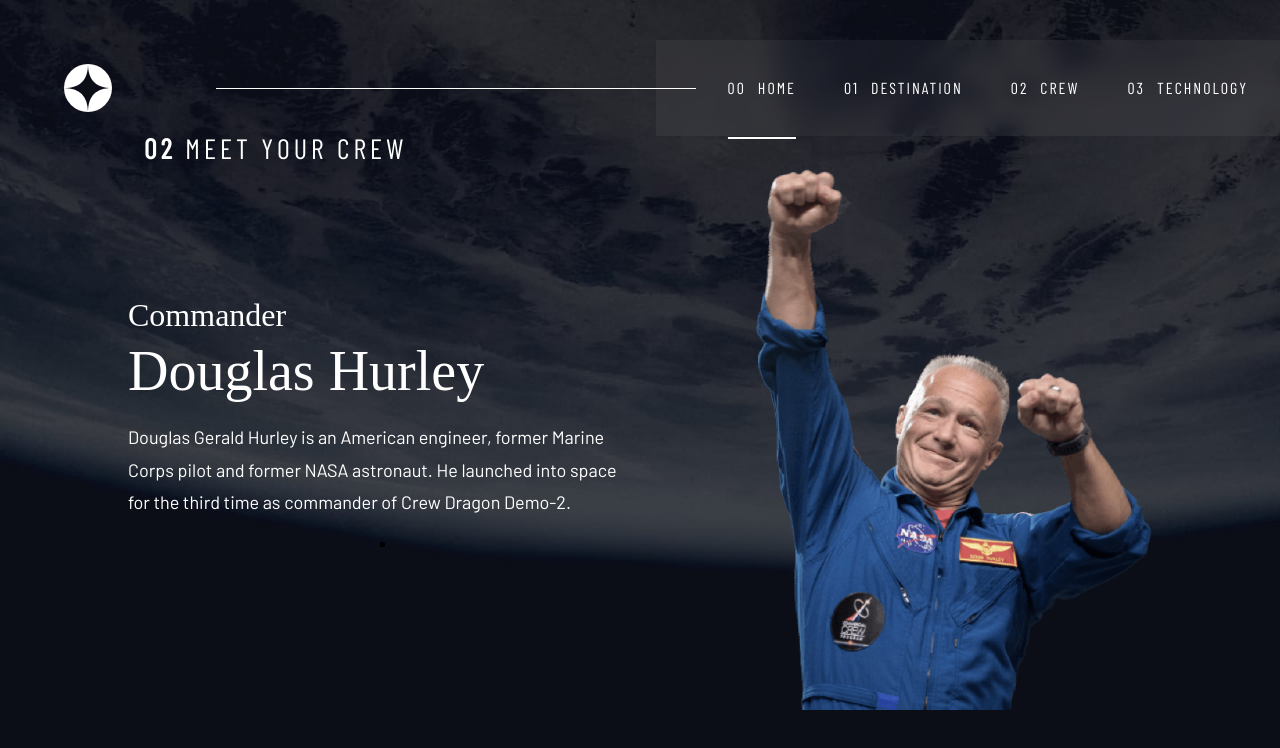
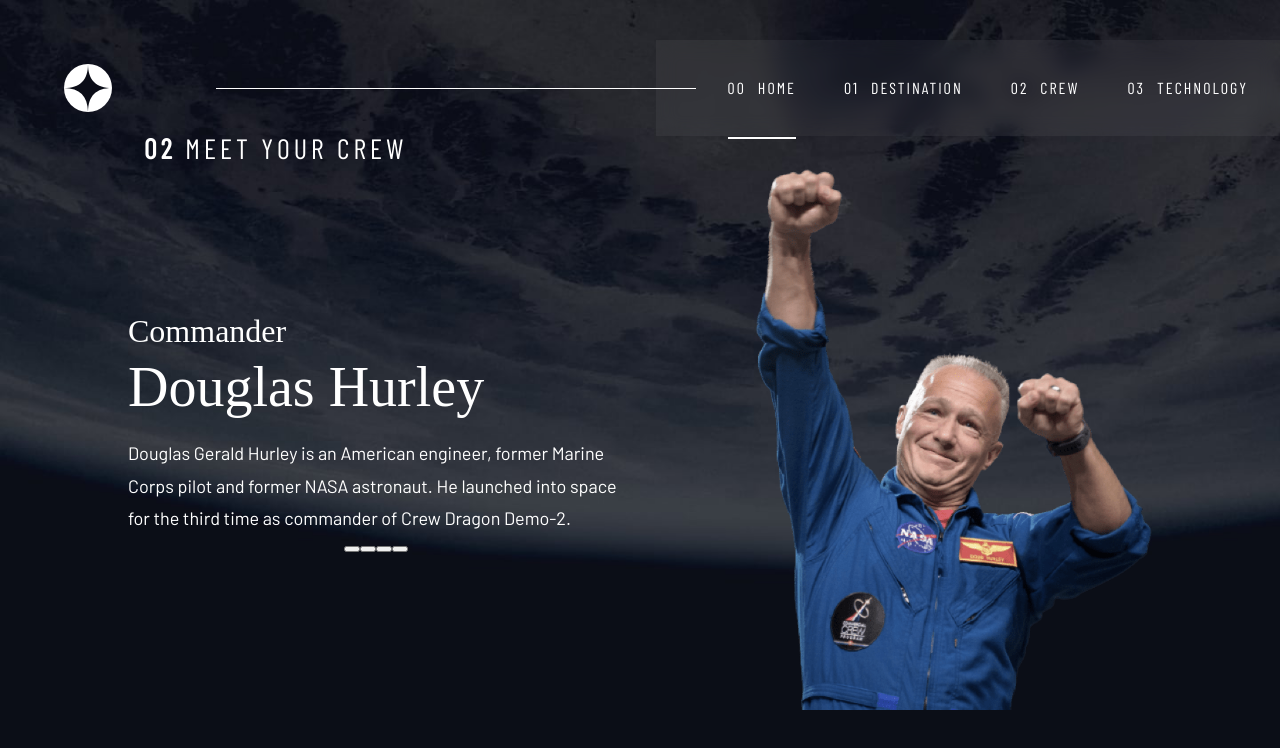
Before and after one commit to aleks540/space-tourism-website-react, a React (Create React App) app: page /crew in a window 1280 px wide. Shown: the top 748 px of the page. Built offline with nearby package versions, Linux system fonts and the light colour scheme; a web font is replaced by a local one.

Commit message:
crew pagination

```diff
--- /dev/null
+++ b/src/components/crewPagination/CrewPagination.jsx
@@ -0,0 +1,27 @@
+import React from 'react'
+
+const CrewPagination = ({ currentIndex, setCurrentIndex, crewLength}) => {
+    return (
+       /*  <div>
+            <ul>
+                <li>
+                    <button></button>
+                </li>
+                <li><button></button></li>
+                <li><button></button></li>
+                <li><button></button></li>
+            </ul>
+        </div> */
+        <div className="pagination">
+        {Array.from({ length: crewLength }).map((_, index) => (
+          <button
+            key={index}
+            className={index === currentIndex ? "active" : ""}
+            onClick={() => setCurrentIndex(index)}
+          />
+        ))}
+      </div>
+    )
+}
+
+export default CrewPagination
--- a/src/pages/crew/Crew.jsx
+++ b/src/pages/crew/Crew.jsx
@@ -1,9 +1,30 @@
-import React from 'react';
+import React, { useState } from 'react';
 import "./Crew.scss";
+
+//images
 import crewHurley from "../../assets/crew/image-douglas-hurley.png";
+import crewAnsari from "../../assets/crew/image-anousheh-ansari.png";
+import crewShuttleworth from "../../assets/crew/image-mark-shuttleworth.png";
+import crewGlover from "../../assets/crew/image-victor-glover.png";
 
+//components
+import CrewPagination from '../../components/crewPagination/CrewPagination';
+
+//data
+import crewData from "../../data/data.json"
 
 const Crew = () => {
+
+    const [currentIndex, setCurrentIndex] = useState(0);
+    const currentCrewMember = crewData.crew[currentIndex];
+
+    const imageMap = {
+        "Douglas Hurley": crewHurley,
+        "Anousheh Ansari": crewAnsari,
+        "Mark Shuttleworth": crewShuttleworth,
+        "Victor Glover": crewGlover
+    };
+
     return (
         <main className="crew-page">
             <section className="crew-container">
@@ -14,27 +35,27 @@
                     <div className="left-crew">
                         <div className="explanation">
                             <div className="explanationText">
-                                <div className="rankCrew text-preset-4">Commander </div>
-                                <div className="nameCrew text-preset-3">Douglas Hurley</div>
-                                <div className="descriptionCrew text-preset-9">Douglas Gerald Hurley is an American engineer, former Marine Corps pilot and former NASA astronaut. He launched into space for the third time as commander of Crew Dragon Demo-2.</div>
+                                <div className="rankCrew text-preset-4">{currentCrewMember.role} </div>
+                                <div className="nameCrew text-preset-3">{currentCrewMember.name}</div>
+                                <div className="descriptionCrew text-preset-9">{currentCrewMember.bio}</div>
                             </div>
 
                             <div className="pagination">
-                                <ul>
-                                   <li></li>
-                                   <li></li>
-                                   <li></li>
-                                   <li></li>
-                                </ul>
+
+                                <CrewPagination
+                                    currentIndex={currentIndex}
+                                    setCurrentIndex={setCurrentIndex}
+                                    crewLength={crewData.crew.length}
+                                />
                             </div>
                         </div>
                     </div>
                     <div className="right-crew">
                         <div className="image-crwe">
                             <img
-                                className='crew_CrewImgPlaceholder'
-                                src={crewHurley}
-                                alt="Douglas Hurley"
+                                className={currentCrewMember.images.png}
+                                src={imageMap[currentCrewMember.name]}
+                                alt={currentCrewMember.name}
                             />
                         </div>
 
--- a/src/pages/crew/Crew.scss
+++ b/src/pages/crew/Crew.scss
@@ -75,8 +75,8 @@
   }
   .pagination ul{
 
-    display: flex;
-    flex-direction: row;
+   /*  display: flex;
+    flex-direction: row; */
 
   }
 
```
